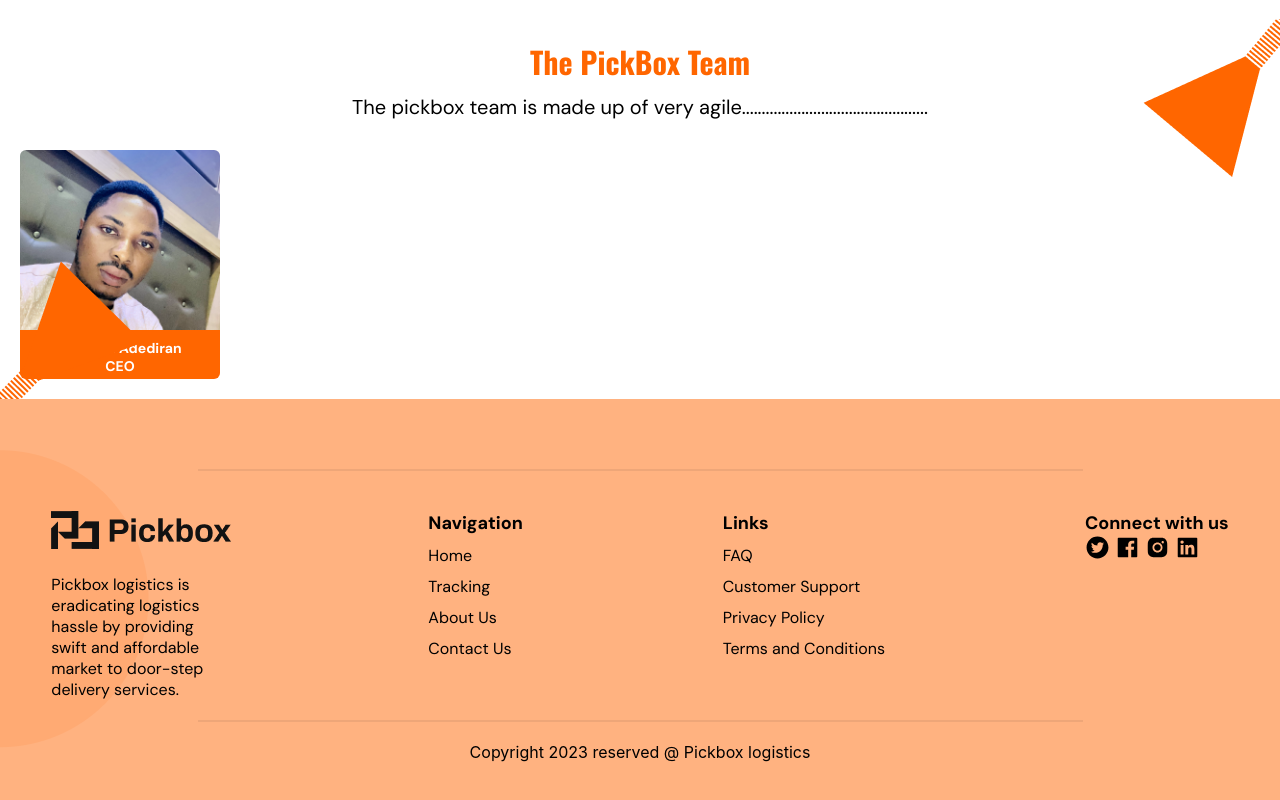
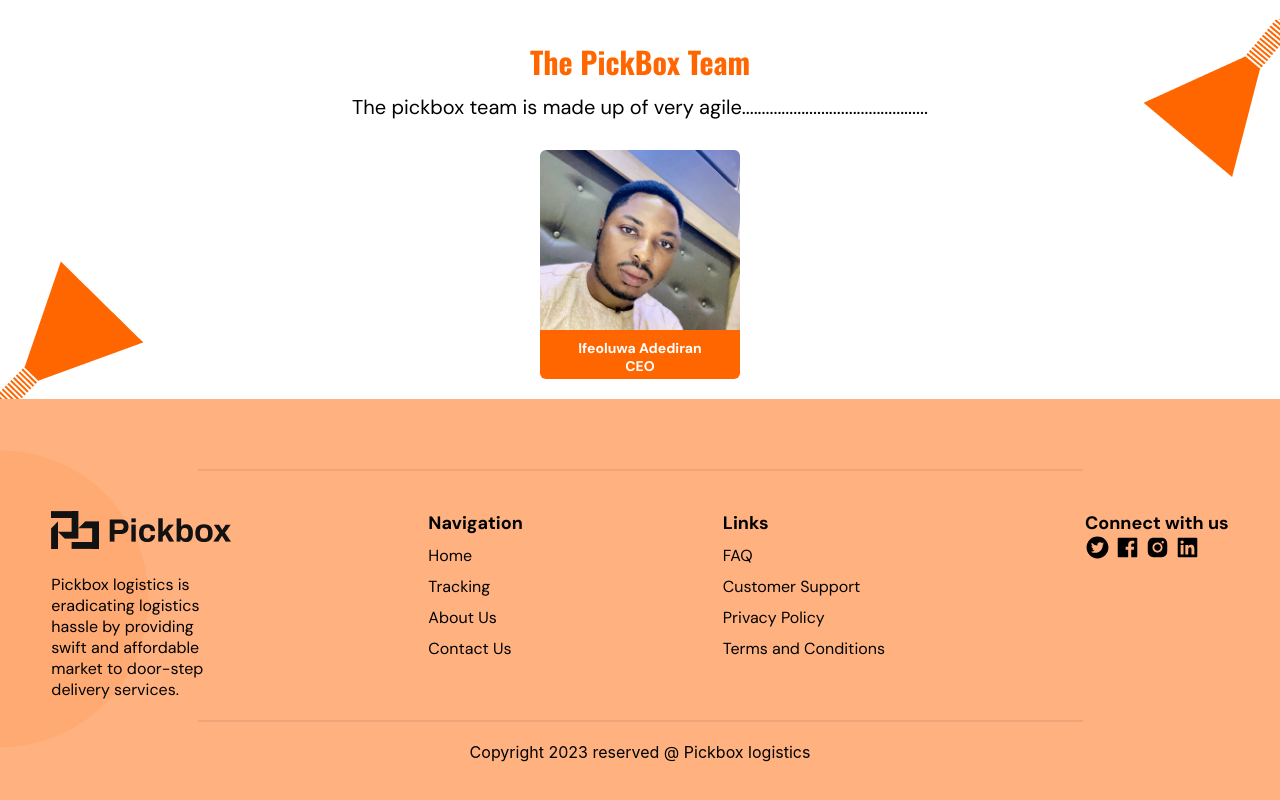
Before and after one commit to Pickbox-Project/Pickbox-frontend, a React (Create React App) app: page /aboutus in a window 1280 px wide. Shown: the part 1473-2273 px from the top of the page. Built offline with nearby package versions, Linux system fonts and the light colour scheme.

Commit message:
Currently raw coded now want it to be fetched from the data.js

```diff
--- a/src/Components/Team/Team.css
+++ b/src/Components/Team/Team.css
@@ -14,6 +14,13 @@
     position: absolute;
     left: 0;
     bottom: 0;
+}
+
+.team-gallery {
+    display: flex;
+    justify-content: center;
+    align-items: center;
+    gap: 40px;
 }
 
 .team-text>h3 {
--- a/src/Components/Team/Team.jsx
+++ b/src/Components/Team/Team.jsx
@@ -17,10 +17,12 @@ const Team = () => {
         </h5>
       </div>
       <div className="team-gallery">
-        <img src={firstTeamMember} alt="" className="team-member-image" />
-        <div className="team-info-text">
-          <h5 className="team-member-name">Ifeoluwa Adediran</h5>
-          <h5 className="team-member-role">CEO</h5>
+        <div className="team-card">
+          <img src={firstTeamMember} alt="" className="team-member-image" />
+          <div className="team-info-text">
+            <h5 className="team-member-name">Ifeoluwa Adediran</h5>
+            <h5 className="team-member-role">CEO</h5>
+          </div>
         </div>
       </div>
     </div>
```
